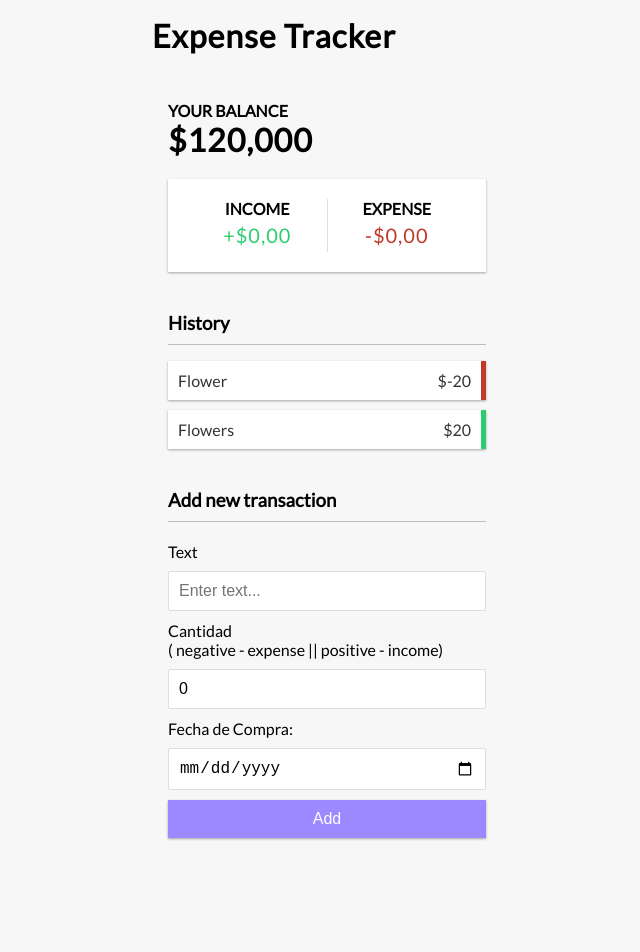
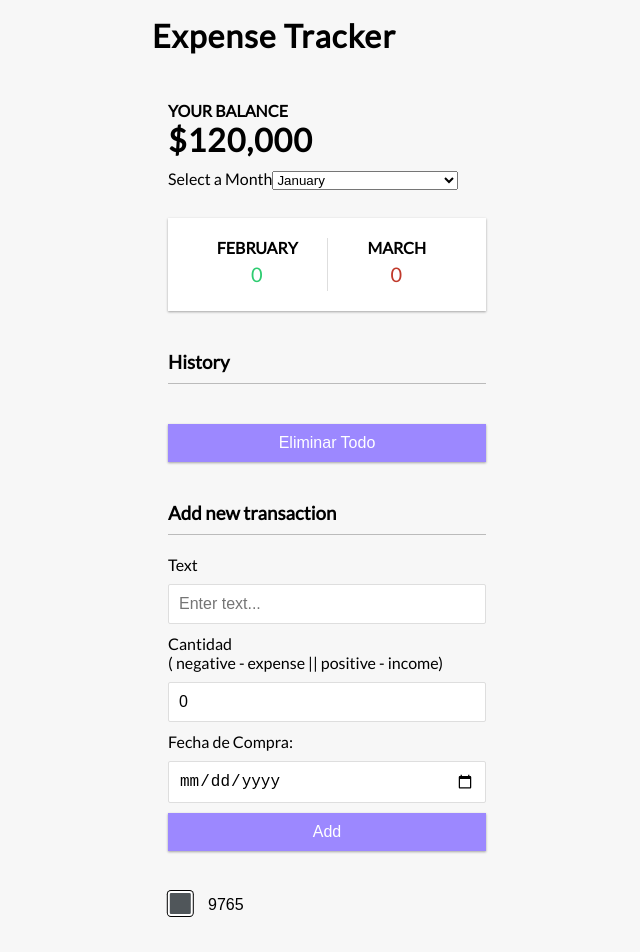
Before and after one commit to antonioayalam2001/ExpenseTracker, a React (Vite) app: page / in a window 1280 px wide. Shown: the top 952 px of the page, without its empty margins (313-953 px from the left). Before the commit the page ends 930 px from the top, so only its background shows below. Built offline with nearby package versions, Linux system fonts and the light colour scheme.

Commit message:
Falta agregar reducer de filtros

```diff
--- a/src/App.css
+++ b/src/App.css
@@ -176,3 +176,51 @@ input[type="date"]{
 .list li:hover .delete-btn {
   opacity: 1;
 }
+
+/* checkbox */
+.checkbox input[type="checkbox"] {
+  display: none;
+}
+.checkbox input[type="checkbox"] + label {
+  display: inline-block;
+  position: relative;
+  padding-left: 40px;
+  margin-bottom: 20px;
+  padding-top: 0.3rem;
+  font: clamp(1rem, 1vw, 3rem) "Glory", sans-serif;
+  cursor: pointer;
+}
+.checkbox input[type="checkbox"]:hover + label:hover {
+  color: rgb(23, 86, 228);
+}
+.checkbox input[type="checkbox"]:hover + label:before {
+  background: #50565a;
+  box-shadow: inset 0px 0px 0px 2px #f7f2f2;
+}
+.checkbox input[type="checkbox"] + label:last-child {
+  margin-bottom: 0;
+}
+.checkbox input[type="checkbox"] + label:before {
+  content: "";
+  display: block;
+  width: 1.4em;
+  height: 1.4em;
+  border: 1px solid #343a3f;
+  border-radius: 0.2em;
+  position: absolute;
+  left: 0;
+  top: 0;
+  -webkit-transition: all 0.2s, background 0.2s ease-in-out;
+  transition: all 0.2s, background 0.2s ease-in-out;
+  background: #f3f3f3;
+}
+.checkbox input[type="checkbox"]:checked + label:before {
+  width: 1.3em;
+  height: 1.3em;
+  border-radius: 0.2em;
+  border: 2px solid #fff;
+  -webkit-transform: rotate(90deg);
+  transform: rotate(90deg);
+  background: #50565a;
+  box-shadow: 0 0 0 1px #000;
+}
--- a/src/components/AddRecord.jsx
+++ b/src/components/AddRecord.jsx
@@ -4,16 +4,21 @@ import { TransactionContext } from "../context/GlobalController";
 export default function AddRecord() {
     const [concept, setConcept] = useState("")
     const [quantity, setQuantity] = useState(0)
+    // Iniciando fecha con el dia de hoy
     const [fecha, setFecha] = useState("")
+    const [checked, setChecked] = useState(true)
 
     const { addTransaction } = useContext(TransactionContext);
 
     function submitTransaction(e) {
         e.preventDefault();
-        // Validating the form
-        const date = new Date(fecha).toLocaleDateString();
-        console.log(date);
-        if (concept.trim() === "" || quantity.trim() === "" || date.trim() === "Invalid Date") {
+
+        const inputDate = fecha.split("-").reverse()
+
+        const formattedDate = new Date(`${inputDate[1]}-${inputDate[0]}-${inputDate[2]}`)
+        const date = new Date(formattedDate)
+
+        if (concept.trim() === "" || quantity.trim() === "" || date.toLocaleString().trim() === "Invalid Date") {
             alert("Please enter a valid concept and amount")
             return false
         }
@@ -21,8 +26,13 @@ export default function AddRecord() {
         const newTransaction = {
             id: Math.floor(Math.random() * 100000000),
             concept,
-            date,
-            quantity: +quantity
+            date: {
+                fullDate: date.toLocaleString(),
+                day: date.getDate(), // del 1 al 31
+                month: date.getMonth() , // de 0 a 11
+            },
+            quantity: +quantity,
+            9765: checked
         }
         // Adding the transaction to the state
         addTransaction(newTransaction);
@@ -34,17 +44,23 @@ export default function AddRecord() {
             <form id="form" onSubmit={submitTransaction}>
                 <div className="form-control">
                     <label htmlFor="text">Text</label>
-                  <input value={concept} onChange={e=>setConcept(e.target.value)} type="text" id="text" placeholder="Enter text..." />
+                    <input value={concept} onChange={e => setConcept(e.target.value)} type="text" id="text" placeholder="Enter text..." />
                 </div>
                 <div className="form-control">
                     <label htmlFor="quantity">Cantidad<br /> ( negative - expense || positive - income)  </label>
-                  <input value={quantity} onChange={e=>setQuantity(e.target.value)} type="number" id="quantity" placeholder="-123 || 123" />
+                    <input value={quantity} onChange={e => setQuantity(e.target.value)} type="number" id="quantity" placeholder="-123 || 123" />
                 </div>
                 <div className="form-control">
                     <label htmlFor="date">Fecha de Compra: </label>
-                  <input value={fecha} onChange={e=>setFecha(e.target.value)} type="date" id="quantity" placeholder="" />
+                    <input min={"2023-01-01"} value={fecha} onChange={e => setFecha(e.target.value)} type="date" id="date" placeholder="" />
                 </div>
                 <button type="submit" className="btn">Add</button>
+                <div className="checkbox">
+                    <input type="checkbox" name="card_number" id="checkbox-rect1" checked={checked} value={"9765"}
+                        onChange={() => setChecked(!checked)}
+                    />
+                    <label htmlFor="checkbox-rect1" className="checkmark">9765</label>
+                </div>
             </form>
 
         </div>
--- a/src/components/Income.jsx
+++ b/src/components/Income.jsx
@@ -1,14 +1,58 @@
+import { useContext, useEffect, useState } from "react"
+import { TransactionContext } from "../context/GlobalController"
+
+const months = ["January", "February", "March", "April", "May", "June", "July", "August", "September",
+  "October", "November", "December"]
+
 export default function Income() {
+  const { transactions } = useContext(TransactionContext)
+  const [month, setMonth] = useState("January")
+  const [primerPago, setPrimerPago] = useState({mes: "", cantidad: 0})
+  const [segundoPago, setSegundoPago] = useState({mes: "", cantidad: 0})
+  const fechaDeCorte9765 = 13;
+  useEffect((() => {
+    //Calculando el total de gasto para el mes actual
+    const indexOfSelectedMonth = months.indexOf(month);
+
+    const firstTotalMonth = transactions.filter(transaction => {
+      return transaction.quantity > 0 && transaction.date.day < fechaDeCorte9765 && transaction.date.month === indexOfSelectedMonth
+    }).reduce((acc, transaction) => (acc += transaction.quantity), 0)
+    //Obteniendo el mes que se paga
+    const monthToPay = months.indexOf(month) + 1 === 12 ? 0 : months.indexOf(month) + 1;
+
+    setPrimerPago({mes: months[monthToPay], cantidad: firstTotalMonth})
+
+    const secondTotalMonth = transactions.filter(transaction => {
+      return transaction.quantity > 0 && transaction.date.day > fechaDeCorte9765 && transaction.date.month === indexOfSelectedMonth
+    }).reduce((acc, transaction) => (acc += transaction.quantity), 0)
+
+    const monthToPaySecond = months.indexOf(month) + 2 === 12 ? 0 : months.indexOf(month) + 2;
+    setSegundoPago({mes: months[monthToPaySecond], cantidad: secondTotalMonth})
+
+  }), [month, transactions,])
+
   return (
+    <>
+      <div className="form-control">
+        <label htmlFor="month_select">Select a Month</label>
+        <select name="months" id="month_select" onChange={e => setMonth(e.target.value)} value={month}>
+          <option value="">--Please choose an option--</option>
+          {months.map((month, index) => (
+            <option key={index} value={month}>{month}</option>
+          ))}
+        </select>
+
+      </div>
       <div className="inc-exp-container">
-          <div>
-                <h4>Income</h4>
-              <p id="money-plus" className="money plus">+$0,00</p>
-          </div>
-          <div >
-              <h4>Expense</h4>
-                <p id="money-minus" className="money minus">-$0,00</p>
-          </div>
-    </div>
+        <div>
+          <h4>{ primerPago.mes}</h4>
+          <p id="money-plus" className="money plus">{ primerPago.cantidad}</p>
+        </div>
+        <div >
+          <h4>{ segundoPago.mes}</h4>
+          <p id="money-minus" className="money minus">{ segundoPago.cantidad}</p>
+        </div>
+      </div>
+    </>
   )
 }
--- a/src/components/TransactionList.jsx
+++ b/src/components/TransactionList.jsx
@@ -2,7 +2,12 @@ import { useContext } from "react";
 import { TransactionContext } from "../context/GlobalController";
 
 export default function TransactionList() {
-  const { transactions, deleteTransaction } = useContext(TransactionContext) ;
+  const { clearTransactions } = useContext(TransactionContext);
+  function removeAll(e) {
+    e.preventDefault();
+    clearTransactions();
+  }
+  const { transactions, deleteTransaction } = useContext(TransactionContext);
   return (
     <div>
       <h3>History</h3>
@@ -10,13 +15,17 @@ export default function TransactionList() {
         {
           transactions.map(transaction => (
             <li className={transaction.quantity < 0 ? 'minus' : 'plus'} key={transaction.id}>
-              {transaction.concept} <span>${transaction.quantity}</span><button
+              {transaction.concept}
+              <span>${transaction.quantity}</span>
+              <span>{transaction.date.day} / { transaction.date.month + 1}</span>
+              <button
                 onClick={() => deleteTransaction(transaction.id)}
                 className="delete-btn">x</button>
             </li>
           ))
         }
       </ul>
+      <button className="btn" onClick={removeAll} >Eliminar Todo</button>
     </div>
   )
 }
--- a/src/context/GlobalController.jsx
+++ b/src/context/GlobalController.jsx
@@ -5,14 +5,16 @@ import { useTransaction } from "../hooks/useTransaction";
 export const TransactionContext = createContext();
 
 export default function TransactionProvider({ children }) {
-    const { state,
+    const { transactions,
         addTransaction,
+        clearTransactions,
         deleteTransaction } = useTransaction();
 
   return (
       <TransactionContext.Provider value={{
-          transactions: state.transactions,
+          transactions,
           addTransaction,
+          clearTransactions,
           deleteTransaction
       }}>
           {children}
--- a/src/context/TransacionReducer.js
+++ b/src/context/TransacionReducer.js
@@ -1,29 +1,13 @@
-export const initialState = {
-    transactions: [{
-        id: 1,
-        concept: "Flower",
-        quantity: -20
-    },
-    {
-        id: 3,
-        concept: "Flowers",
-        quantity: 20
-    },
-    ]
-}
+export const initialState = []
 
 export const TransactionReducer = (state, action) => {
     switch (action.type) {
         case "ADD_TRANSACTION":
-            return {
-                ...state,
-                transactions: [action.payload, ...state.transactions]
-            }
+            return [action.payload, ...state]
         case "DELETE_TRANSACTION":
-            return {
-                ...state,
-                transactions: state.transactions.filter(transaction => transaction.id !== action.payload)
-            }
+            return state.filter(transaction => transaction.id !== action.payload)
+        case "REMOVE_ALL":
+            return []
         default:
             return state;
     }
--- a/src/hooks/useTransaction.js
+++ b/src/hooks/useTransaction.js
@@ -1,9 +1,29 @@
-import { useReducer } from "react";
-import { TransactionReducer, initialState } from "../context/TransacionReducer"
+import { useEffect, useReducer } from "react";
+import { TransactionReducer} from "../context/TransacionReducer"
 
-export function useTransaction() {
+function init () {
+  /* +++++++++++++++++++++++++++++++++++
+  Function inicializadora de nuestro todos (estado del Reducer)
+  ++++++++++++++++++++++++++++++++++++*/
+  return JSON.parse(localStorage.getItem('transactions')) || [];
+}
 
-  const [state, dispatch] = useReducer(TransactionReducer, initialState);
+export function useTransaction(initialState = [{
+  id: 0,
+  concept: "",
+  amount: 0,
+  date: "",
+}]) {
+
+  const [transactions, dispatch] = useReducer(TransactionReducer, initialState, init);
+
+  useEffect(() => {
+    localStorage.setItem('transactions', JSON.stringify(transactions));
+    return () => {
+    }
+  }, [transactions])
+
+
   const addTransaction = (transaction) => {
     dispatch({
       type: "ADD_TRANSACTION",
@@ -17,9 +37,16 @@ export function useTransaction() {
     })
   }
 
+  const clearTransactions = () => {
+    dispatch({
+      type: "REMOVE_ALL",
+    })
+  }
+
   return {
-    state,
+    transactions,
     addTransaction,
+    clearTransactions,
     deleteTransaction,
   }
 }
```
Lines whose indentation alone changed are shown as unchanged.
